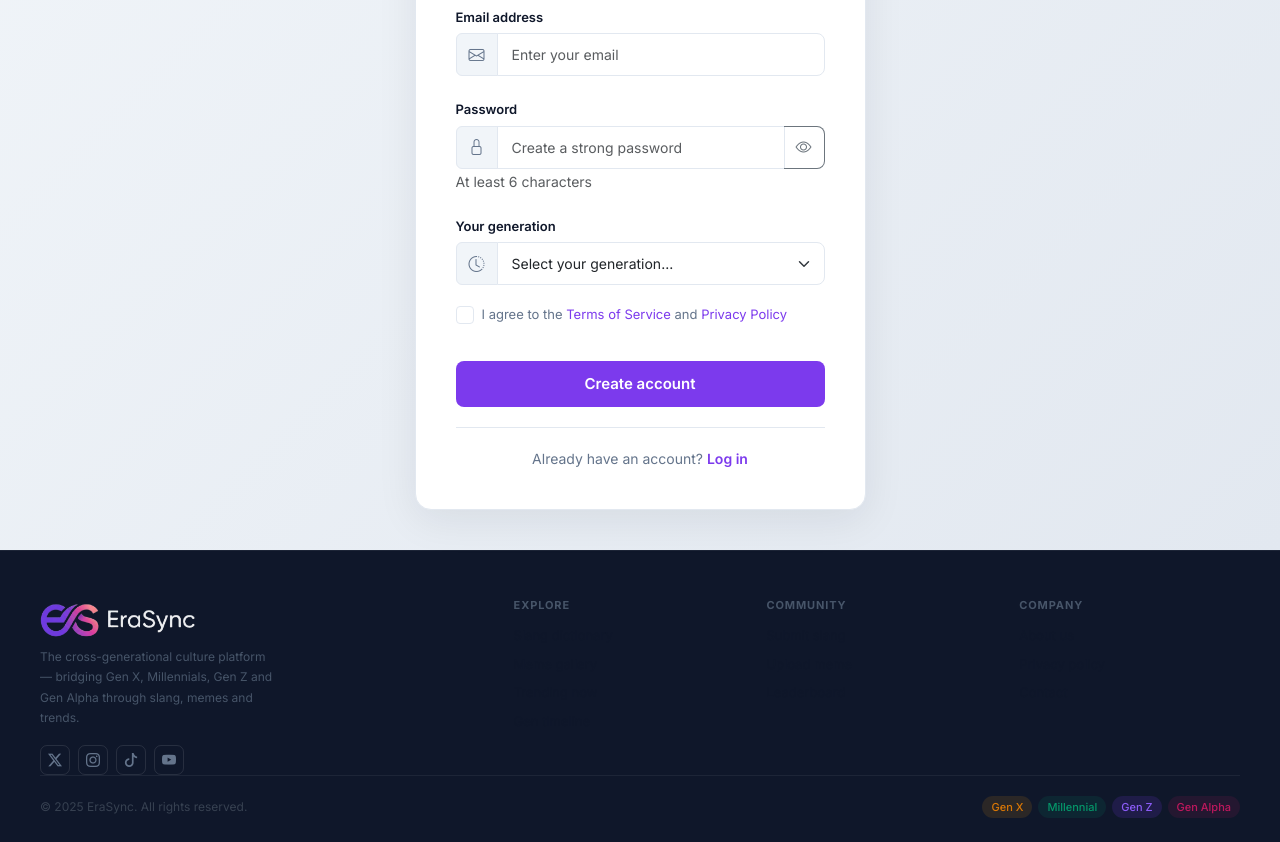
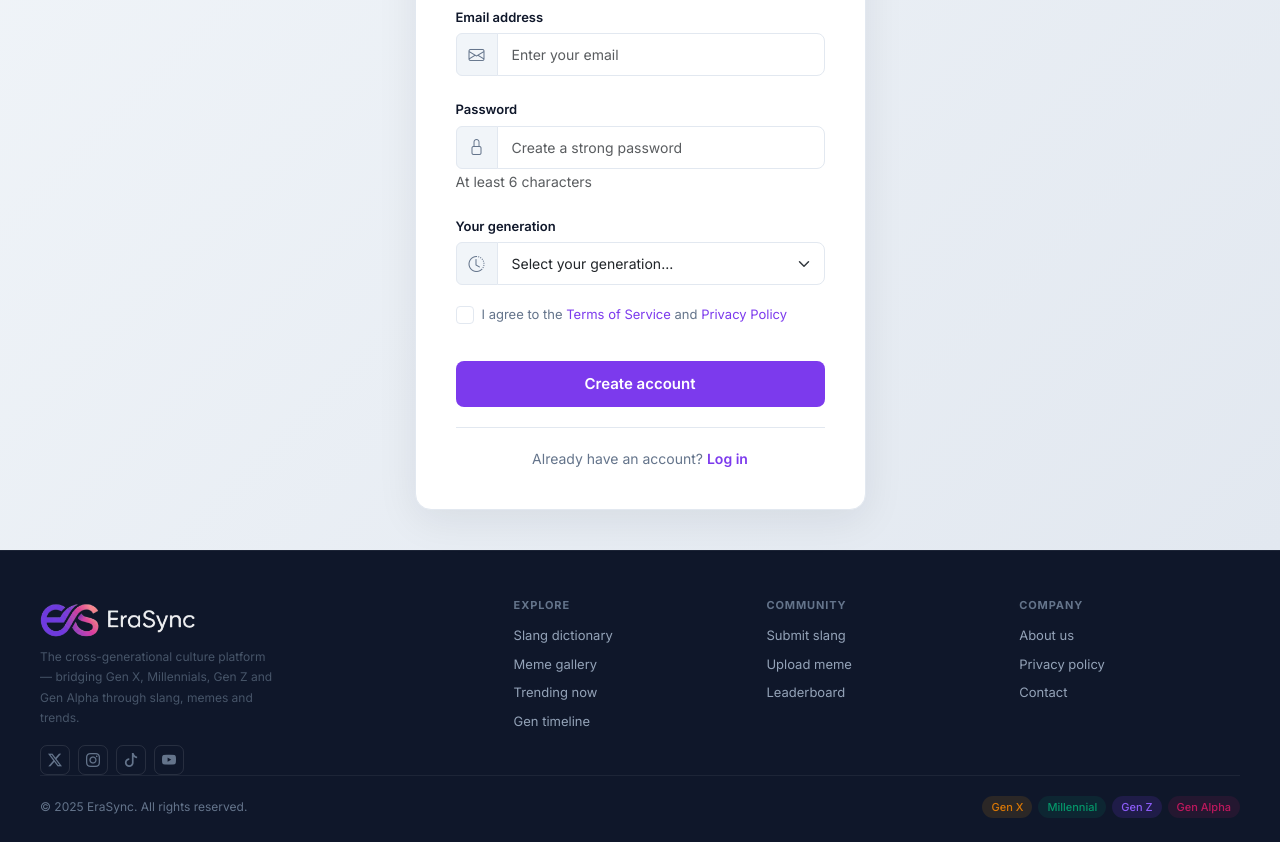
Before and after one commit to Payal-Raj/EraSync-, a plain HTML site: page Frontend/register.html in a window 1280 px wide. Shown: the part 360-1202 px from the top of the page. Drawn offline with nearby package versions, Linux system fonts and the light colour scheme.

Commit message:
UI fixes

```diff
--- a/Frontend/css/style.css
+++ b/Frontend/css/style.css
@@ -728,20 +728,20 @@ a { text-decoration: none; color: inherit; }
   font-weight: 700;
   text-transform: uppercase;
   letter-spacing: 0.08em;
-  color: #475569;
+  color: #64748b;
   margin-bottom: 14px;
 }
 
 .footer-col a {
   display: block;
   font-size: 13px;
-  color: #64748b;
+  color: #94a3b8 !important;;
   margin-bottom: 9px;
   cursor: pointer;
   transition: color 0.15s;
 }
 
-.footer-col a:hover { color: #94a3b8; }
+.footer-col a:hover { color:  #e2e8f0 !important; }
 
 .footer-bottom {
   display: flex;
@@ -755,7 +755,7 @@ a { text-decoration: none; color: inherit; }
   margin: 0 auto;
 }
 
-.footer-copy { font-size: 12px; color: #374151; }
+.footer-copy { font-size: 12px; color:  #64748b; }
 .footer-gen-badges { display: flex; gap: 6px; flex-wrap: wrap; }
 
 .gen-badge { font-size: 11px; font-weight: 500; padding: 3px 9px; border-radius: 20px; }
--- a/Frontend/js/main.js
+++ b/Frontend/js/main.js
@@ -1,13 +1,4 @@
-// ─────────────────────────────────────────────
-// ERASYNC — main.js
-// ─────────────────────────────────────────────
 
-
-// ─────────────────────────────────────────
-// 1. SIDE DRAWER
-// Hamburger opens it, close button and
-// clicking the overlay both close it.
-// ─────────────────────────────────────────
 const hamburgerBtn  = document.getElementById('hamburgerBtn');
 const sideDrawer    = document.getElementById('sideDrawer');
 const drawerOverlay = document.getElementById('drawerOverlay');
@@ -16,23 +7,19 @@ const drawerClose   = document.getElementById('drawerClose');
 function openDrawer() {
   sideDrawer.classList.add('open');
   drawerOverlay.classList.add('open');
-  document.body.style.overflow = 'hidden'; // prevent page scroll while drawer is open
+  document.body.style.overflow = 'hidden';
 }
 
 function closeDrawer() {
   sideDrawer.classList.remove('open');
   drawerOverlay.classList.remove('open');
-  document.body.style.overflow = ''; // restore scroll
+  document.body.style.overflow = '';
 }
 
 if (hamburgerBtn)  hamburgerBtn.addEventListener('click', openDrawer);
 if (drawerClose)   drawerClose.addEventListener('click', closeDrawer);
 if (drawerOverlay) drawerOverlay.addEventListener('click', closeDrawer);
 
-
-// ─────────────────────────────────────────
-// 2. GENERATION PILL TOGGLE
-// ─────────────────────────────────────────
 const genPills = document.querySelectorAll('.gen-pill');
 
 genPills.forEach(pill => {
@@ -42,10 +29,6 @@ genPills.forEach(pill => {
   });
 });
 
-
-// ─────────────────────────────────────────
-// 3. NAV LINK ACTIVE STATE
-// ─────────────────────────────────────────
 const navLinks = document.querySelectorAll('.nav-link-item');
 
 navLinks.forEach(link => {
@@ -55,12 +38,6 @@ navLinks.forEach(link => {
   });
 });
 
-
-// ─────────────────────────────────────────
-// 4. LOGIN / SIGNUP BUTTONS
-// TODO: replace with actual navigation once
-// login.html and register.html are built.
-// ─────────────────────────────────────────
 const btnLogins  = document.querySelectorAll('.btn-login');
 const btnSignups = document.querySelectorAll('.btn-signup');
 
--- a/Frontend/js/register.js
+++ b/Frontend/js/register.js
@@ -1,7 +1,3 @@
-// ─────────────────────────────────────────────
-// ERASYNC — register.js
-// Handles user registration
-// ─────────────────────────────────────────────
 
 document.addEventListener('DOMContentLoaded', () => {
   const registerForm = document.getElementById('registerForm');
@@ -10,7 +6,6 @@ document.addEventListener('DOMContentLoaded', () => {
   const btnText = document.getElementById('registerBtnText');
   const btnSpinner = document.getElementById('registerBtnSpinner');
 
-  // Toggle password visibility
   const togglePasswordBtn = document.getElementById('togglePassword');
   const passwordInput = document.getElementById('password');
   const passwordIcon = document.getElementById('passwordIcon');
@@ -23,7 +18,6 @@ document.addEventListener('DOMContentLoaded', () => {
     });
   }
 
-  // Username validation (alphanumeric only)
   const usernameInput = document.getElementById('username');
   if (usernameInput) {
     usernameInput.addEventListener('input', () => {
@@ -40,15 +34,12 @@ document.addEventListener('DOMContentLoaded', () => {
     });
   }
 
-  // Form submission
   registerForm.addEventListener('submit', async (e) => {
     e.preventDefault();
 
-    // Reset alert
     alertDiv.classList.add('d-none');
     alertDiv.textContent = '';
 
-    // Validate terms checkbox
     const termsCheckbox = document.getElementById('terms');
     if (!termsCheckbox.checked) {
       termsCheckbox.classList.add('is-invalid');
@@ -58,13 +49,11 @@ document.addEventListener('DOMContentLoaded', () => {
       termsCheckbox.classList.remove('is-invalid');
     }
 
-    // Get form data
     const username = document.getElementById('username').value.trim();
     const email = document.getElementById('email').value.trim();
     const password = document.getElementById('password').value;
     const generation = document.getElementById('generation').value;
 
-    // Validate all fields
     let isValid = true;
 
     if (!username || username.length < 3) {
@@ -101,7 +90,6 @@ document.addEventListener('DOMContentLoaded', () => {
 
     if (!isValid) return;
 
-    // Show loading state
     registerBtn.disabled = true;
     btnText.textContent = 'Creating account...';
     btnSpinner.classList.remove('d-none');
@@ -123,14 +111,12 @@ document.addEventListener('DOMContentLoaded', () => {
       const data = await response.json();
 
       if (response.ok) {
-        // Success - redirect to login
-        showAlert('Account created successfully! Redirecting to login...', 'success');
+        showAlert('Account created successfully!!', 'success');
         setTimeout(() => {
           window.location.href = 'login.html';
         }, 1500);
       } else {
-        // Error from server
-        const errorMsg = data.message || 'Registration failed. Please try again.';
+        const errorMsg = data.error || 'Registration failed. Please try again.';
         showAlert(errorMsg, 'danger');
         // Re-enable button
         registerBtn.disabled = false;
@@ -152,7 +138,6 @@ document.addEventListener('DOMContentLoaded', () => {
     alertDiv.classList.remove('d-none');
   }
 
-  // Real-time validation for email
   document.getElementById('email').addEventListener('blur', function() {
     const email = this.value.trim();
     if (email && !email.includes('@')) {
@@ -163,7 +148,6 @@ document.addEventListener('DOMContentLoaded', () => {
     }
   });
 
-  // Real-time validation for password
   document.getElementById('password').addEventListener('input', function() {
     if (this.value.length > 0 && this.value.length < 6) {
       this.classList.add('is-invalid');
@@ -173,7 +157,6 @@ document.addEventListener('DOMContentLoaded', () => {
     }
   });
 
-  // Real-time validation for generation
   document.getElementById('generation').addEventListener('change', function() {
     if (this.value) {
       this.classList.remove('is-invalid');
--- a/Frontend/register.html
+++ b/Frontend/register.html
@@ -72,12 +72,9 @@
       </div>
     </nav>
 
-    <!-- Dark overlay behind the drawer -->
     <div class="drawer-overlay" id="drawerOverlay"></div>
 
-    <!-- Side drawer (slides in from the right) -->
     <div class="side-drawer" id="sideDrawer">
-      <!-- Drawer header -->
       <div class="drawer-header">
         <div class="nav-logo">
           <a href="index.html" class="nav-logo-link">
@@ -190,19 +187,6 @@
                       required
                       minlength="6"
                     />
-                    <button
-                      class="btn btn-outline-secondary toggle-password"
-                      type="button"
-                      id="togglePassword"
-                      aria-label="Toggle password visibility"
-                      title="Show or hide password"
-                    >
-                      <i
-                        class="bi bi-eye"
-                        id="passwordIcon"
-                        aria-hidden="true"
-                      ></i>
-                    </button>
                   </div>
                   <div class="invalid-feedback" id="passwordFeedback"></div>
                   <small class="text-muted">At least 6 characters</small>
@@ -219,15 +203,10 @@
                     ></span>
                     <select class="form-select" id="generation" required>
                       <option value="">Select your generation...</option>
+                      <option value="Gen X">Gen X (1965–1980)</option>
+                      <option value="Millennial">Millennial (1981–1996)</option>
                       <option value="Gen Z">Gen Z (1997–2012)</option>
-                      <option value="Millennials">
-                        Millennials (1981–1996)
-                      </option>
-                      <option value="Gen X">Gen X (1965–1980)</option>
-                      <option value="Boomers">Boomers (1946–1964)</option>
-                      <option value="Silent">
-                        Silent Generation (1928–1945)
-                      </option>
+                      <option value="Gen Alpha">Gen Alpha (2013+)</option>
                     </select>
                   </div>
                   <div class="invalid-feedback" id="generationFeedback"></div>
@@ -315,22 +294,22 @@
         </div>
         <div class="footer-col">
           <h5>Explore</h5>
-          <a>Slang dictionary</a>
-          <a>Meme gallery</a>
-          <a>Trending now</a>
-          <a>Gen timeline</a>
+          <a href="#">Slang dictionary</a>
+          <a href="#">Meme gallery</a>
+          <a href="#">Trending now</a>
+          <a href="#">Gen timeline</a>
         </div>
         <div class="footer-col">
           <h5>Community</h5>
-          <a>Submit slang</a>
-          <a>Upload meme</a>
-          <a>Leaderboard</a>
+          <a href="#">Submit slang</a>
+          <a href="#">Upload meme</a>
+          <a href="#">Leaderboard</a>
         </div>
         <div class="footer-col">
           <h5>Company</h5>
-          <a>About us</a>
-          <a>Privacy policy</a>
-          <a>Contact</a>
+          <a href="#">About us</a>
+          <a href="#">Privacy policy</a>
+          <a href="#">Contact</a>
         </div>
       </div>
       <div class="footer-bottom" style="max-width: 1200px; margin: 0 auto">
```
Also changed, not shown: Frontend/index.html (+10 -13 lines), Frontend/js/login.js (+3 -27 lines), Frontend/login.html (+64 -48 lines). Lines whose indentation alone changed are shown as unchanged.
